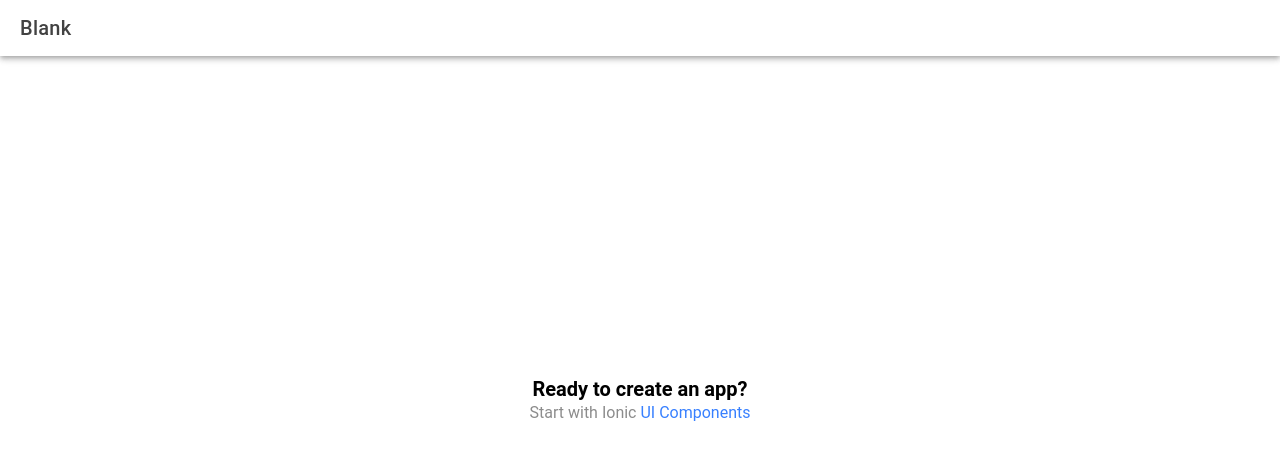
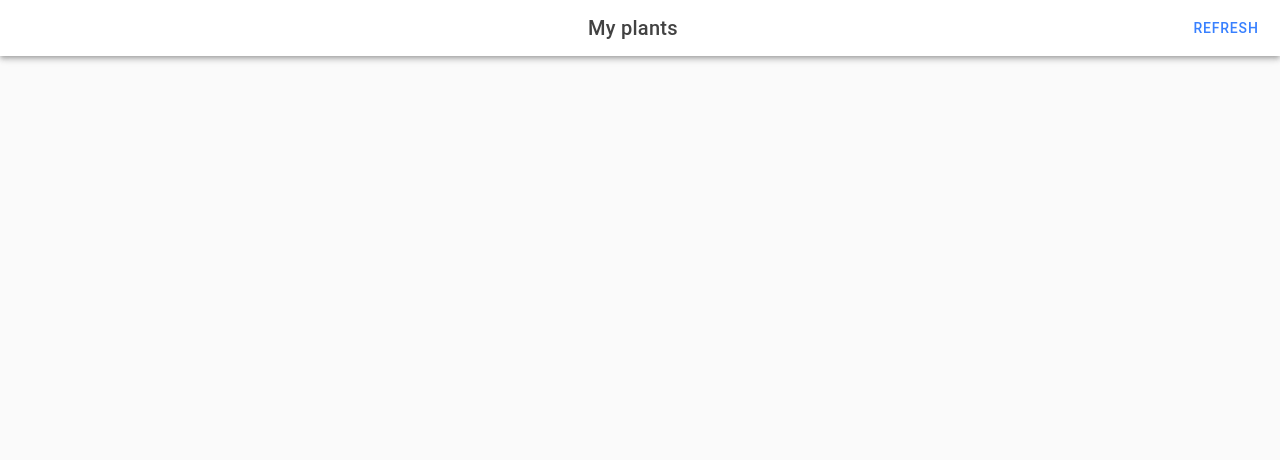
Before and after one commit to markusiki/PlantWateringApp, a React (Vite) app: page /home in a window 1280 px wide. Shown: the top 460 px of the page. Built offline with nearby package versions, Linux system fonts and the light colour scheme.

Commit message:
initial commit

```diff
--- a/src/pages/Home.css
+++ b/src/pages/Home.css
@@ -0,0 +1,3 @@
+ion-content {
+  --background: #FAFAFA;
+}
--- a/src/pages/Home.tsx
+++ b/src/pages/Home.tsx
@@ -1,22 +1,44 @@
-import { IonContent, IonHeader, IonPage, IonTitle, IonToolbar } from '@ionic/react';
+import { IonButton, IonButtons, IonCard, IonContent, IonHeader, IonPage, IonTitle, IonToolbar } from '@ionic/react';
 import ExploreContainer from '../components/ExploreContainer';
 import './Home.css';
+import { useState } from 'react';
+
+class Unit {
+  id: string
+  name: string
+  moistLimit: number
+  waterTime: number
+  moistMeasureIntervall: number
+  constructor(id: string, name: string, moistLimit: number, waterTime: number, moistMeasureIntervall: number) {
+    this.id = id;
+    this.name = name
+    this.moistLimit = moistLimit
+    this.waterTime = waterTime
+    this.moistMeasureIntervall = moistMeasureIntervall
+  }
+}
 
 const Home: React.FC = () => {
+
+  const [units, setUnits] = useState([
+    {uni: "", name: "" }
+  ])
+
+
   return (
     <IonPage>
       <IonHeader>
         <IonToolbar>
-          <IonTitle>Blank</IonTitle>
+          <IonTitle slot='secondary'>My plants</IonTitle>
+          <IonButtons slot='end'>
+            <IonButton color={"primary"}>REFRESH</IonButton>
+          </IonButtons>
         </IonToolbar>
       </IonHeader>
-      <IonContent fullscreen>
-        <IonHeader collapse="condense">
-          <IonToolbar>
-            <IonTitle size="large">Blank</IonTitle>
-          </IonToolbar>
-        </IonHeader>
-        <ExploreContainer />
+      <IonContent>
+        <IonCard>
+
+        </IonCard>
       </IonContent>
     </IonPage>
   );
```
